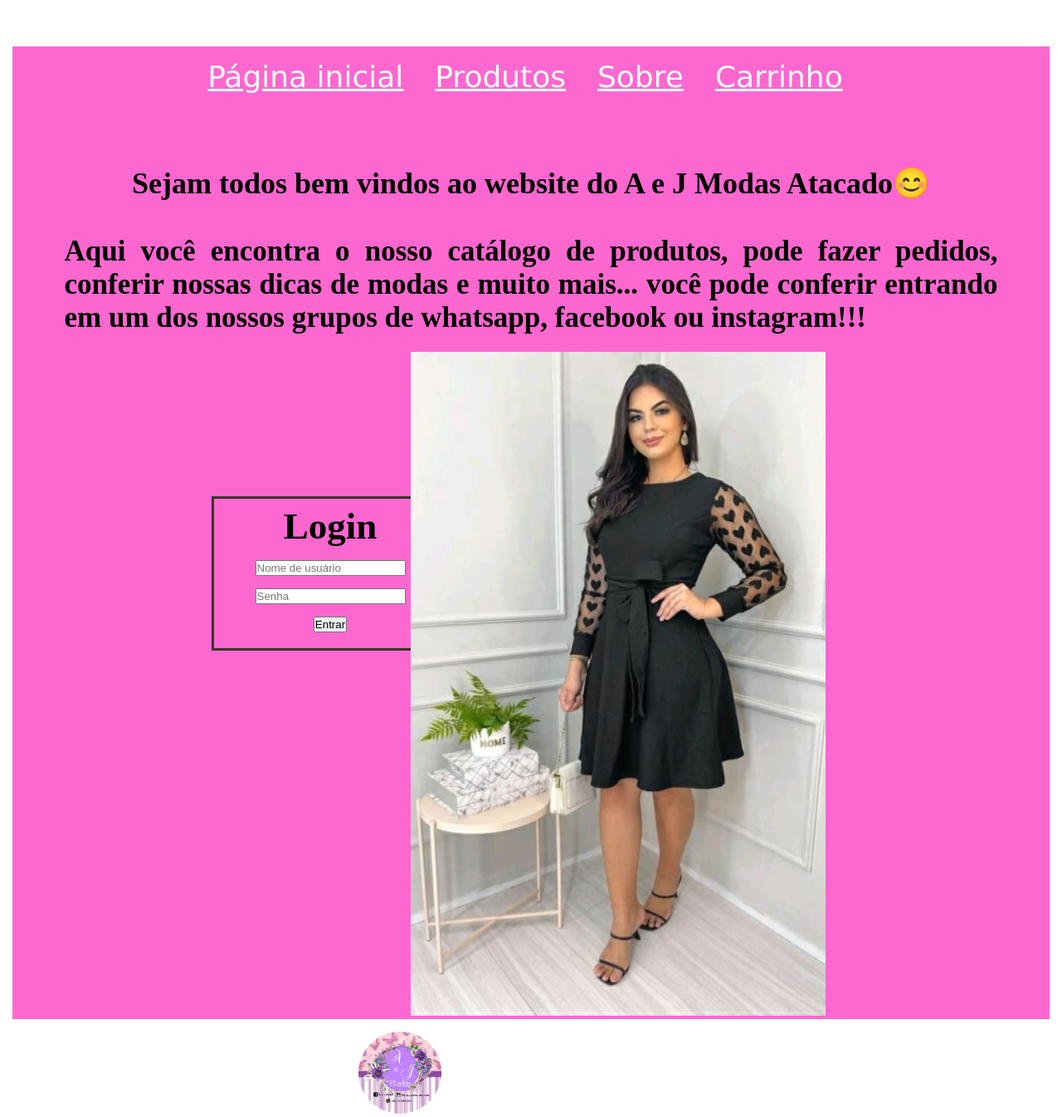
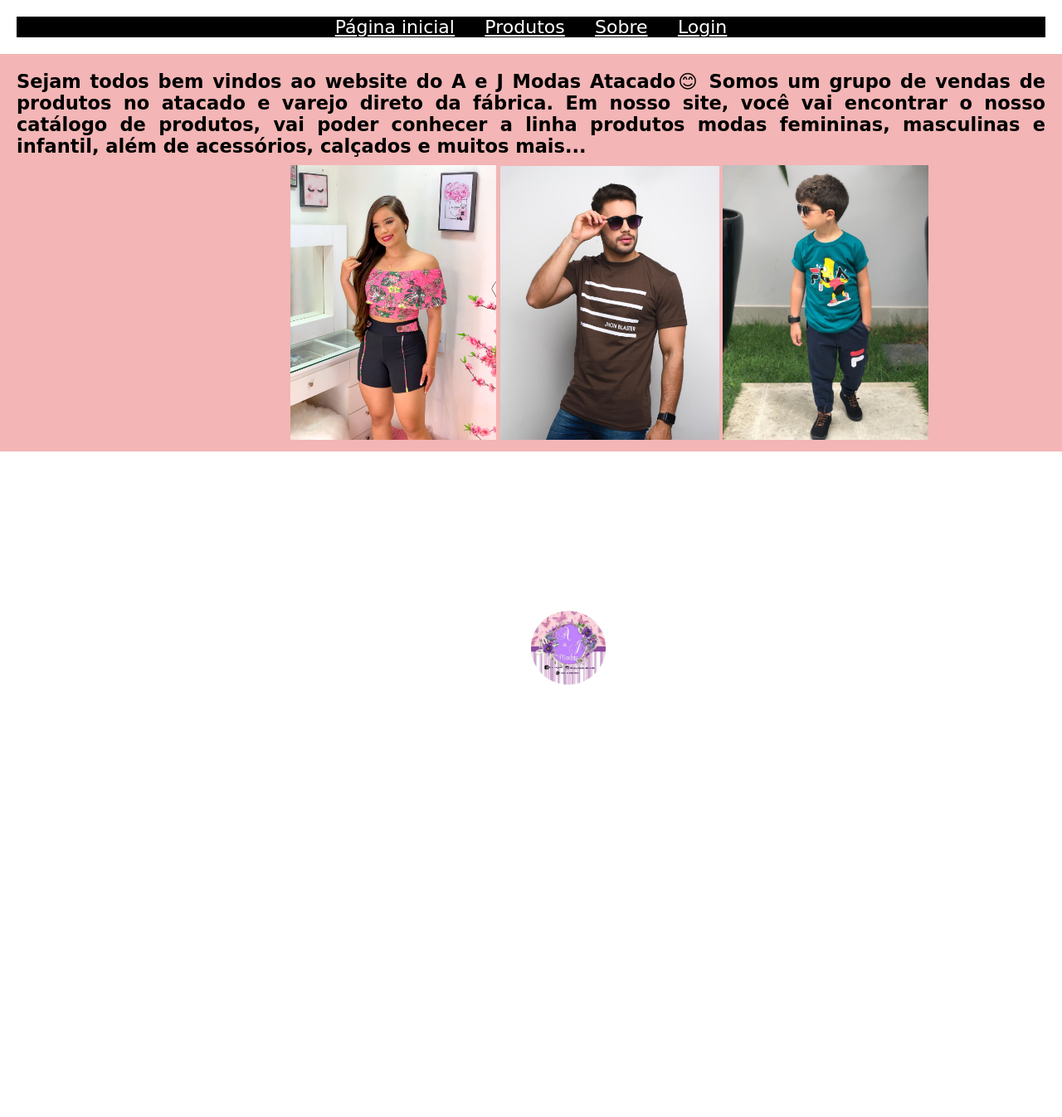
Before and after one commit to AdsonCoelho/pedidos_online, a PHP site: page / in a window 1280 px wide. Shown: the whole page at 83% size. After the commit the page ends 825 px from the top, so only its background shows below. Run offline with PHP 8.4, Linux system fonts and the light colour scheme.

Commit message:
Atualizando tela inciail, criando tela de login e ajustes no style

```diff
--- a/index.html
+++ b/index.html
@@ -7,63 +7,38 @@
 		<meta name="viewport" content="width=device-width, initial-scale=1">
 	</head>
 
-	<SCRIPT LANGUAGE="JavaScript">
-		function Login(){
-		var done=0;
-		var username=document.login.username.value;
-		username=username.toLowerCase();
-		var password=document.login.password.value;
-		password=password.toLowerCase();
-		if (username=="admin" && password=="12345") { window.location="admin.html"; done=1; }
-		if (username=="user" && password=="user") { window.location="produtos.html"; done=1; }
-		if (done==0) { alert("Senha ou Usuário inválido."); }
-		}
-
-		</SCRIPT>
-
-		<body class="body">
+	<body class="body">
 		<header class="cabecalho">
-			<!-- <img class="img_cabecalho" src="logo.png" alt="A e J Modas"/>-->
 			<nav class="cabecalho_menu">
 				<div class="menu">
 					<a class="" href="index.html">Página inicial</a>
 					<a class="" href="produtos.html">Produtos</a>
 					<a class="" href="sobre.html">Sobre</a>
-					<a class="" href="carrinho.html">Carrinho</a>
+					<a class="" href="login.html">Login</a>
 				</div>
 			</nav>
 		</header>
 
 		<main class="conteudo">
-			<section class="ctd_principal">
-				<div class="ctd_princ_escrito">
-					<h1 class="ctd_princ_esct_titulo">Sejam todos bem vindos ao website do A e J Modas Atacado😊</h1>
-					<h3 class="ctd_princ_esct_subtitulo">Aqui você encontra o nosso catálogo de produtos, pode fazer pedidos,
-						conferir nossas dicas de modas e muito mais...
-						você pode conferir entrando em um dos nossos grupos de whatsapp,
-						facebook ou instagram!!!
-					</h3>
-
-					<form class="login" method="post" name="login">
-						<div class="campos_login">
-							<h1><i class="label_login"></i> Login</h1>
-							<label>
-								<input  class="campos" type="text" placeholder="Nome de usuário" name="username">
-							</label><br>
-							<label>
-								<input type="password" class="campos" placeholder="Senha"  name="password">
-							</label> <br>
-								<input type="button" class="btn fade_8S" name="login" value="Entrar" onClick="Login()">
-						</div>
-
-						<img class="img_conteudo" src="conteudo.jpeg"></a>
-					</form>
-				</div>
+			<section class="conteudo_1">
+				<h1>
+					Sejam todos bem vindos ao website do A e J Modas Atacado😊
+					Somos um grupo de vendas de produtos no atacado e varejo direto da fábrica.
+					Em nosso site, você vai encontrar o nosso catálogo de produtos, vai poder conhecer
+					a linha produtos modas femininas, masculinas e infantil, além de acessórios,
+					calçados e muitos mais...
+				</h1>
 
 			</section>
+			<section class="">
+				<divc class="conteudo_2">
+					<img class="img_feminino" src="imagens/feminino.jpeg"></a>
+					<img class="img_masculino" src="imagens/Masculino.jpeg"></a>
+					<img class="img_infantil" src="imagens/Infantil.jpeg"></a>
+				</div>
+			</section>
+		</main>
 
-
-		</main>
 		<footer class="rodape">
 			<img class="img_rodape" src="rodape.png"></a>
 		</footer>
--- a/style.css
+++ b/style.css
@@ -3,55 +3,67 @@
 	margin: 0;
 	padding: 0;
 }
+/*Imagem global do rodapé*/
+.img_rodape{
+  position:relative;
+  width:90px;
+  top:12em;
+  left: 50%;
+}
 
-/*Menu da página index.html*/
+#img_logo{
+  width: 10%;
+  height: 10%;
+}
+/*Menu global fixo para todas as páginas*/
+.cabecalho{
+  position:relative;
+  padding: 20px;
+  font-size: 20px;
+  color: rgb(0, 0, 0);
+  background-color: rgb(255, 255, 255);
+	text-align: justify;
+  font-family: cursive;
+
+ }
 
 .menu{
-	width: 900px;
-	margin: auto;
 	text-align: center;
+  background-color: black;
+  width: 100%;
+  height: 100%;
 }
 
-.ctd_princ_esct_titulo{
+/*Menu index*/
+.menu a{
   position:relative;
-  font-size: 36px;
-  color: rgb(0, 0, 0);
-  width:90%;
-  height:70%;
-  top:4em;
-  margin: 10px auto;
-	text-align: center;
+  color: rgb(255, 255, 255);
+ 	font-size: 22px;
+	font-family: cursive;
+  padding: 15px;
 }
 
-.ctd_princ_esct_subtitulo{
+.conteudo{
   position:relative;
-  font-size: 35px;
+  padding: 20px;
+  font-size: 15px;
   color: rgb(0, 0, 0);
-  width:90%;
-  height:70%;
-  top:5em;
-  margin: 10px auto;
+  background-color: rgb(243, 181, 181);
 	text-align: justify;
+  font-family: cursive;
  }
 
-/*Imagem do conteúdo da página index.html*/
-.img_conteudo{
-  position: relative;
-  left:30em;
-  width:500px;
-  height:800px;
-}
-
-.ctd_principal{
-  background-color: rgb(253, 103, 208);
-  margin: 15px;
+ .conteudo_1 {
+  width: 100%;
+  height: 100%;
+  top:1em;
  }
 
 .campos_login{
   position:relative;
-  left: 8em;
-  top:12em;
-  border:3px solid rgb(58, 52, 43) ;
+  left: 40%;
+  top:8em;
+  border:1px solid rgb(58, 52, 43) ;
   width:280px;
   height:180px;
   font-size: 30px;
@@ -64,30 +76,18 @@
     font-family: "Segoe UI","Arial","Times New Roman";
   }
 
- /*Menu: Início/Produtos/Sobre/Carrinho*/
-
-.menu a{
-	color: rgb(255, 255, 255);
-	padding-right: 14px;
- 	font-size: 36px;
-	margin:0 10px;
-	font-family: cursive;
+/**Posição do formulário na página***/
+#formulario_cadastrar
+{
   position:relative;
-  top:2em;
+  left:50%;
+  top:5em;
+  width:350px;
+  height:350px;
+  background-color:rgb(128, 68, 0);
 }
 
-/*Imagem global do rodapé*/
-
-.img_rodape
-{
-  position:relative;
-  left:27em;
-  width:100px;
-}
-
-/*******************************************/
-
-/***label nome e Email***/
+/***label ***/
 #formulario label
 {
   position: absolute;
@@ -117,6 +117,7 @@
 /***Botão***/
 #formulario input.btn_submit
 {
+  position:absolute;
   border-style:dashed;
   position:absolute;
   bottom: 0.3em;
@@ -124,51 +125,30 @@
   background-color:#444141;
 }
 
-/*************************/
+.conteudo_2 {
+  position:relative;
+  width:100%;
+  left: 25%;
+  top:10px;
 
+  margin: 20px;
 
-/** estilo para Div1 para a página admin**/
-
-.menu_cbclho{
-	width: 900px;
-	margin: auto;
-	text-align: left;
-  }
-
-.menu_cbclho a
-{
-  color: rgb(255, 255, 255);
-
- 	font-size: 36px;
-	font-family: cursive;
-  position:relative;
-}
-
-.bory_admin_cab{
-  background-color: rgb(253, 103, 208);
-  margin: 50px;
-}
-
-.img_sobre{
-  position: relative;
-  left:20em;
-  width:350px;
-  height:350px;
-  top:10em;
 
 }
 
-/*************************/
+.img_feminino {
+  position:relative;
+  width:20%;
+}
 
-/** estilo para Div1 para a página vendedor**/
+.img_masculino {
+  position:relative;
+  width:21.27%;
+  height: 100%;
+}
 
-/**Posição do formulário na página***/
-#formulario_cadastrar
-{
+.img_infantil {
   position:relative;
-  left:50%;
-  top:5em;
-  width:350px;
-  height:350px;
-  background-color:rgb(128, 68, 0);
+  width:20%;
+  height: 50%;
 }
```
Also changed, not shown: admin.html (+11 -10 lines), login.html (added, +69 -0 lines), sobre.html (added, +40 -0 lines), imagens/12132.jpeg (added), imagens/Infantil.jpeg (added), imagens/Masculino.jpeg (added), imagens/feminino.jpeg (added), imagens/intima.jpeg (added), logo.png (added). Lines whose indentation alone changed are shown as unchanged.
